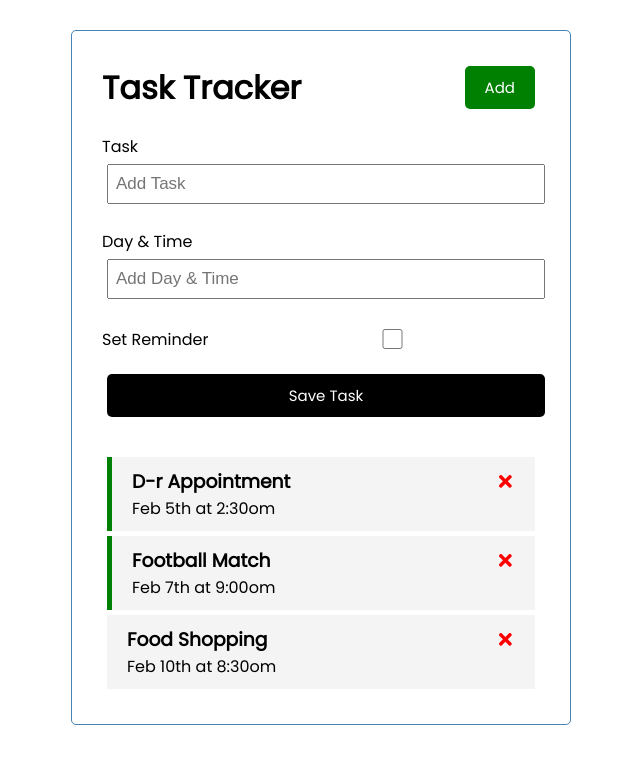
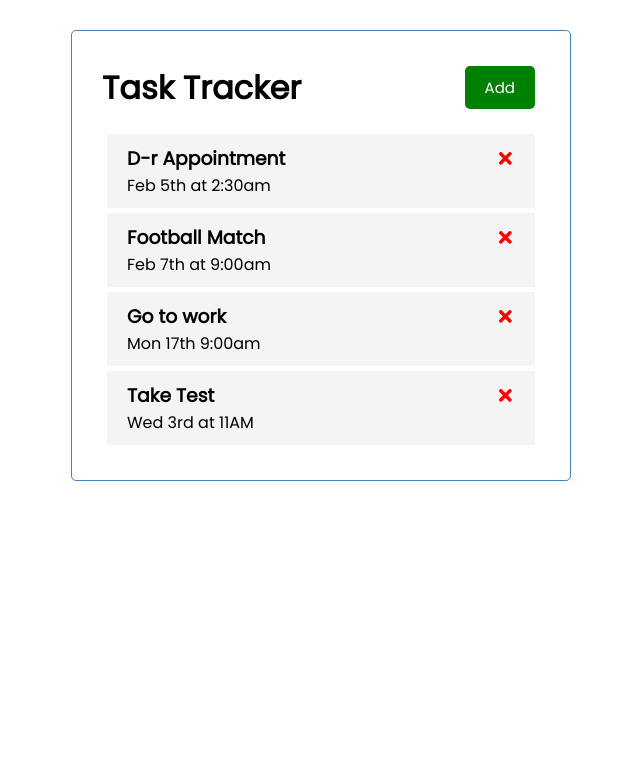
Before and after one commit to MartinSimeonovvv/basic-tracker, a React (Create React App) app: page / in a window 1280 px wide. Shown: the top 764 px of the page, without its empty margins (319-959 px from the left). Built offline with nearby package versions, Linux system fonts and the light colour scheme; data requests are answered from the project's data file.

Commit message:
Fetching data from dbjson server

```diff
--- /dev/null
+++ b/db.json
@@ -0,0 +1,28 @@
+{
+  "tasks": [
+    {
+      "id": 1,
+      "text": "D-r Appointment",
+      "day": "Feb 5th at 2:30am",
+      "reminder": false
+    },
+    {
+      "id": 2,
+      "text": "Football Match",
+      "day": "Feb 7th at 9:00am",
+      "reminder": false
+    },
+    {
+      "text": "Go to work",
+      "day": "Mon 17th 9:00am",
+      "reminder": false,
+      "id": 3
+    },
+    {
+      "text": "Take Test",
+      "day": "Wed 3rd at 11AM",
+      "reminder": false,
+      "id": 4
+    }
+  ]
+}
--- a/package.json
+++ b/package.json
@@ -6,6 +6,7 @@
     "@testing-library/jest-dom": "^5.16.1",
     "@testing-library/react": "^12.1.2",
     "@testing-library/user-event": "^13.5.0",
+    "json-server": "^0.17.0",
     "react": "^17.0.2",
     "react-dom": "^17.0.2",
     "react-icons": "^4.3.1",
@@ -17,7 +18,8 @@
     "start": "react-scripts start",
     "build": "react-scripts build",
     "test": "react-scripts test",
-    "eject": "react-scripts eject"
+    "eject": "react-scripts eject",
+    "server": "json-server --watch db.json --port 5000"
   },
   "eslintConfig": {
     "extends": [
--- a/src/App.js
+++ b/src/App.js
@@ -1,56 +1,87 @@
-import { useState } from "react";
+import { useState, useEffect } from "react";
 
 import Header from "./components/Header";
 import Tasks from "./components/Tasks";
 import AddTask from "./components/AddTask";
 
 function App() {
-  const [tasks, setTasks] = useState([
-    {
-      id: 1,
-      text: "D-r Appointment",
-      day: "Feb 5th at 2:30om",
-      reminder: true,
-    },
-    {
-      id: 2,
-      text: "Football Match",
-      day: "Feb 7th at 9:00om",
-      reminder: true,
-    },
-    {
-      id: 3,
-      text: "Food Shopping",
-      day: "Feb 10th at 8:30om",
-      reminder: false,
-    },
-  ]);
+  const [showAddTask, setShowAddTask] = useState(false);
+  const [tasks, setTasks] = useState([]);
+
+  useEffect(() => {
+    const getTasks = async () => {
+      const tasksFromServer = await fetchTasks();
+      setTasks(tasksFromServer);
+    };
+
+    getTasks();
+  }, []);
+
+  //Fetch tasks
+  const fetchTasks = async () => {
+    const res = await fetch("http://localhost:5000/tasks");
+    const data = await res.json();
+
+    return data;
+  };
+
+  //Fetch task
+  const fetchTask = async (id) => {
+    const res = await fetch(`http://localhost:5000/tasks/${id}`);
+    const data = await res.json();
+
+    return data;
+  };
 
   //Add task
-  const addTask = (task) => {
-    const id = Math.floor(Math.random() * 10000) + 1;
-    const newTask = { id, ...task };
-    setTasks([...tasks, newTask]);
+  const addTask = async (task) => {
+    const res = await fetch("http://localhost:5000/tasks", {
+      method: "POST",
+      headers: { "Content-type": "application/json" },
+      body: JSON.stringify(task),
+    });
+
+    const data = await res.json();
+
+    setTasks([...tasks, data]);
   };
 
   //Delete Task
-  const deleteTask = (id) => {
+  const deleteTask = async (id) => {
+    await fetch(`http://localhost:5000/tasks/${id}`, {
+      method: "DELETE",
+    });
+
     setTasks(tasks.filter((task) => task.id !== id));
   };
 
   //Toggle reminder
-  const toggleReminder = (id) => {
+  const toggleReminder = async (id) => {
+    const taskToToggle = await fetchTask(id);
+    const updTask = { ...taskToToggle, reminder: !taskToToggle.reminder };
+
+    const res = await fetch(`http://localhost:5000/tasks/${id}`, {
+      method: "PUT",
+      headers: { "Content-type": "application/json" },
+      body: JSON.stringify(updTask),
+    });
+
+    const data = await res.json();
+
     setTasks(
       tasks.map((task) =>
-        task.id === id ? { ...task, reminder: !task.reminder } : task
+        task.id === id ? { ...task, reminder: data.reminder } : task
       )
     );
   };
 
   return (
     <div className="container">
-      <Header />
-      <AddTask onAdd={addTask} />
+      <Header
+        onAdd={() => setShowAddTask(!showAddTask)}
+        showAdd={showAddTask}
+      />
+      {showAddTask && <AddTask onAdd={addTask} />}
       {tasks.length > 0 ? (
         <Tasks tasks={tasks} onDelete={deleteTask} onToggle={toggleReminder} />
       ) : (
--- a/src/components/Header.js
+++ b/src/components/Header.js
@@ -1,14 +1,14 @@
 import Button from "./Button";
 
-const Header = () => {
-  const onClick = () => {
-    console.log("Click");
-  };
-
+const Header = ({ onAdd, showAdd }) => {
   return (
     <header className="header">
       <h1>Task Tracker</h1>
-      <Button color="green" text="Add" onClick={onClick} />
+      <Button
+        color={showAdd ? "red" : "green"}
+        text={showAdd ? "Close" : "Add"}
+        onClick={onAdd}
+      />
     </header>
   );
 };
```
Also changed, not shown: 1 other file (tests, documents, lock files or other folders).
